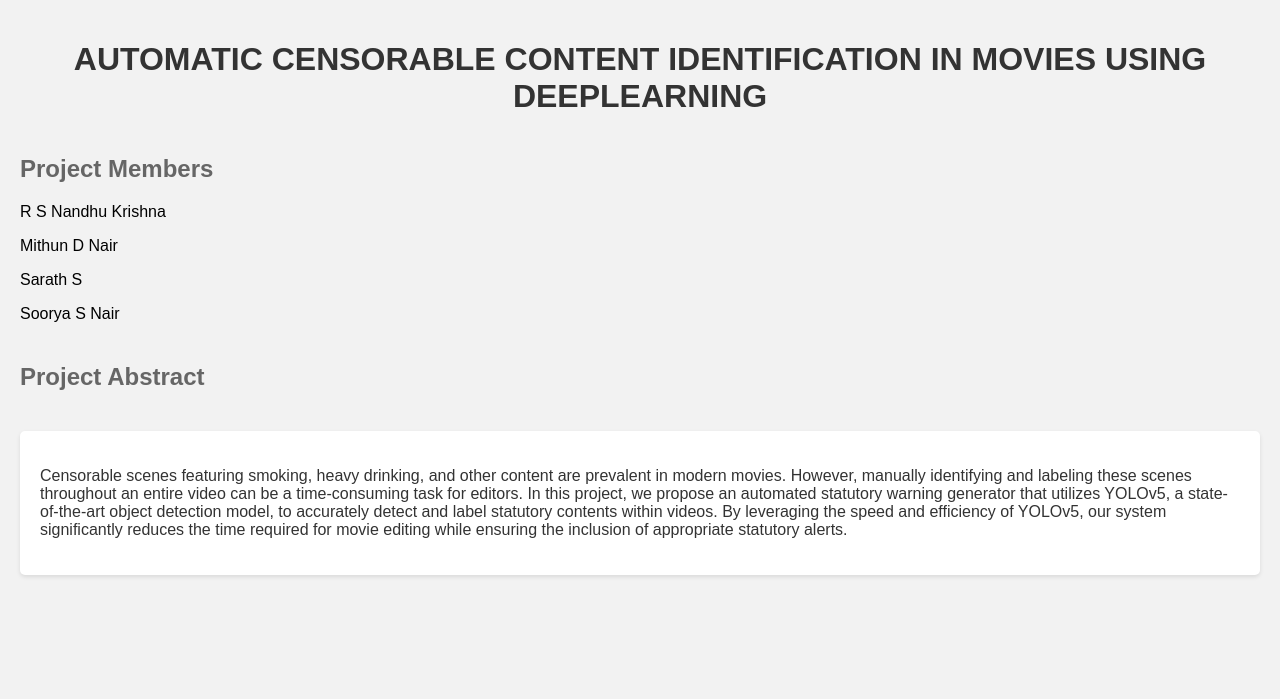
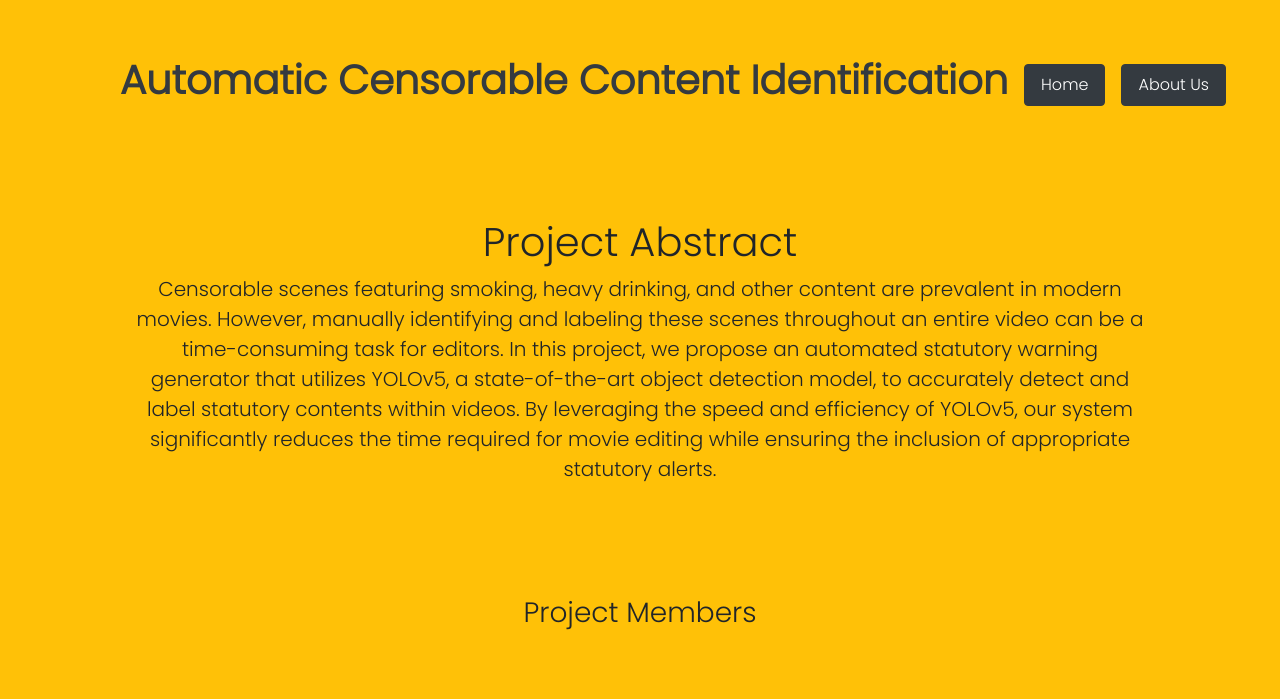
Before and after one commit to Nandhukriss/Automatic-Censorable-Content-Identification-In-movies-Using-DeepLearning-Flask, a Flask app: page /about in a window 1280 px wide. Shown: the top 699 px of the page. Run offline with Flask 2, Linux system fonts and the light colour scheme; parts of the project's set-up code (start-up, migrations or seed data) failed here and were passed over.

Commit message:
about page added

```diff
--- a/app.py
+++ b/app.py
@@ -81,6 +81,7 @@ def index():
         fName=None,
         message=None
 )
+
 @app.route("/about")
 def about():
     return render_template("about.html")
--- a/templates/about.html
+++ b/templates/about.html
@@ -1,52 +1,69 @@
-<!DOCTYPE html>
-<html>
-<head>
-    <title>About</title>
-    <style>
-        body {
-            font-family: Arial, sans-serif;
-            background-color: #f2f2f2;
-            margin: 0;
-            padding: 20px;
-        }
+{% extends "layout.html" %}
 
-        h1 {
-            color: #333;
-            text-align: center;
-        }
 
-        h2 {
-            color: #666;
-            margin-top: 40px;
-        }
+{% block body%}
 
-        .abstract {
-            margin-top: 40px;
-            background-color: #fff;
-            padding: 20px;
-            border-radius: 5px;
-            box-shadow: 0 2px 4px rgba(0, 0, 0, 0.1);
-        }
 
-        .abstract p {
-            color: #333;
-        }
-    </style>
-</head>
-<body>
-    <h1>AUTOMATIC CENSORABLE CONTENT IDENTIFICATION IN MOVIES USING DEEPLEARNING</h1>
 
-    <h2>Project Members</h2>
-    <div>
-        <p>R S Nandhu Krishna</p>
-        <p>Mithun D Nair</p>
-        <p>Sarath S</p>
-        <p>Soorya S Nair</p>
-    </div>
+    <div class="container my-5">
 
-    <h2>Project Abstract</h2>
-    <div class="abstract">
-        <p>Censorable scenes featuring smoking, heavy drinking, and other content are prevalent in modern movies. However, manually identifying and labeling these scenes throughout an entire video can be a time-consuming task for editors. In this project, we propose an automated statutory warning generator that utilizes YOLOv5, a state-of-the-art object detection model, to accurately detect and label statutory contents within videos. By leveraging the speed and efficiency of YOLOv5, our system significantly reduces the time required for movie editing while ensuring the inclusion of appropriate statutory alerts.</p>
-    </div>
-</body>
-</html>
+        <div class="p-5 text-center bg-body-light rounded-3">
+            <h1 class="text-body-emphasis">Project Abstract</h1>
+            <p class="lead">
+                Censorable scenes featuring smoking, heavy drinking, and other content are prevalent in modern movies. However, manually identifying and labeling these scenes throughout an entire video can be a time-consuming task for editors. In this project, we propose an automated statutory warning generator that utilizes YOLOv5, a state-of-the-art object detection model, to accurately detect and label statutory contents within videos. By leveraging the speed and efficiency of YOLOv5, our system significantly reduces the time required for movie editing while ensuring the inclusion of appropriate statutory alerts.
+            </p>
+          </div>
+      </div>
+
+
+
+    <section>
+        <div class="row d-flex justify-content-center">
+          <div class="col-md-10 col-xl-8 text-center">
+            <h3 class="mb-4">Project Members</h3>
+
+          </div>
+        </div>
+
+        <div class="row text-center mt-5">
+          <div class="col-md-3 mb-5 mb-md-0">
+            <div class="d-flex justify-content-center mb-4">
+              <img src="https://mdbcdn.b-cdn.net/img/Photos/Avatars/img%20(1).webp"
+                class="rounded-circle shadow-1-strong" width="150" height="150" />
+            </div>
+            <h5 class="mb-3">R S Nandhu Krishna</h5>
+
+
+          </div>
+          <div class="col-md-3 mb-5 mb-md-0">
+            <div class="d-flex justify-content-center mb-4">
+              <img src="https://mdbcdn.b-cdn.net/img/Photos/Avatars/img%20(1).webp"
+                class="rounded-circle shadow-1-strong" width="150" height="150" />
+            </div>
+            <h5 class="mb-3">Soorya S Nair</h5>
+
+
+          </div>
+          <div class="col-md-3 mb-5 mb-md-0">
+            <div class="d-flex justify-content-center mb-4">
+              <img src="https://mdbcdn.b-cdn.net/img/Photos/Avatars/img%20(2).webp"
+                class="rounded-circle shadow-1-strong" width="150" height="150" />
+            </div>
+            <h5 class="mb-3">Mithun D Nair</h5>
+
+
+          </div>
+          <div class="col-md-3 mb-0 ">
+            <div class="d-flex justify-content-center mb-4">
+              <img src="https://mdbcdn.b-cdn.net/img/Photos/Avatars/img%20(9).webp"
+                class="rounded-circle shadow-1-strong" width="150" height="150" />
+            </div>
+            <h5 class="mb-3">Sarath S</h5>
+
+
+
+          </div>
+        </div>
+      </section>
+
+      {% endblock %}
--- a/templates/layout.html
+++ b/templates/layout.html
@@ -23,20 +23,45 @@
 
 <body
     class="bg-warning">
-    <div class="px-3 py-2 bg-warning text-white" style="background-color: #e5322d;">
-        <div class="container ">
+    <div class="px-3 py-2 bg-warning text-white" >
+        <div class=" mt-3 ">
           <div class="d-flex flex-wrap align-items-center justify-content-center justify-content-lg-start">
             <a href="/" class="d-flex align-items-center my-2 my-lg-0 me-lg-auto text-white text-decoration-none">
               <svg class="bi me-2" width="40" height="32" role="img" aria-label="Bootstrap"><use xlink:href="#bootstrap"></use></svg>
             </a>
 
-            <ul class="nav col-12 col-lg-auto my-2 justify-content-center my-md-0 text-small ml-5 pl-5" >
-                <h1 class="display-5 font-weight-bold text-dark ">Automatic Censorable Content Identification</h1>
-              </li>
+            <ul class="nav col-12 col-lg-auto my-2 justify-content-center my-md-0 text-small ml-5 pl-5 d-flex " >
+
+              <li>
+               <h1 class="display-5 font-weight-bold text-dark mx-2">Automatic Censorable Content Identification</h1>
+             </li>
+
+             <li class="nav-item px-2 my-2 ">
+              <a class="nav-link btn btn-dark " href="{{ url_for('index') }}">Home</a>
+            </li>
+             <li class="nav-item px-2  my-2 ">
+              <a class="nav-link btn btn-dark " href="{{ url_for('about') }}">About Us</a>
+            </li>
             </ul>
           </div>
         </div>
       </div>
+
+            <div class="spinner-wrapper">
+              <!-- <div class="spinner">
+                <div class="bounce1"></div>
+                <div class="bounce2"></div>
+                <div class="bounce3"></div>
+              </div> -->
+              <div class="loader">
+                <div class="inner one"></div>
+                <div class="inner two"></div>
+                <div class="inner three"></div>
+              </div>
+            </div>
+
+
+
     {% block body %} {%endblock%}
 
     <div class="mt-5 pt-5 bg-dark " style="height: 22vh;">
@@ -52,6 +77,18 @@
     <script src="https://cdn.jsdelivr.net/npm/bootstrap@4.5.3/dist/js/bootstrap.bundle.min.js"
         integrity="sha384-ho+j7jyWK8fNQe+A12Hb8AhRq26LrZ/JpcUGGOn+Y7RsweNrtN/tE3MoK7ZeZDyx"
         crossorigin="anonymous"></script>
+        <script>
+
+            // Select the spinner wrapper element
+  var spinnerWrapper = $('.spinner-wrapper');
+
+// Hide the spinner once the page and its resources are fully loaded
+$(window).on('load', function() {
+    spinnerWrapper.addClass('loaded');
+});
+
+
+        </script>
 </body>
 
 </html>
```
Also changed, not shown: static/style.css (+115 -0 lines), static/test/RSNandhuKrishna (2).jpg (added), static/test_out/RSNandhuKrishna (2).jpg (added), 2 other files.
